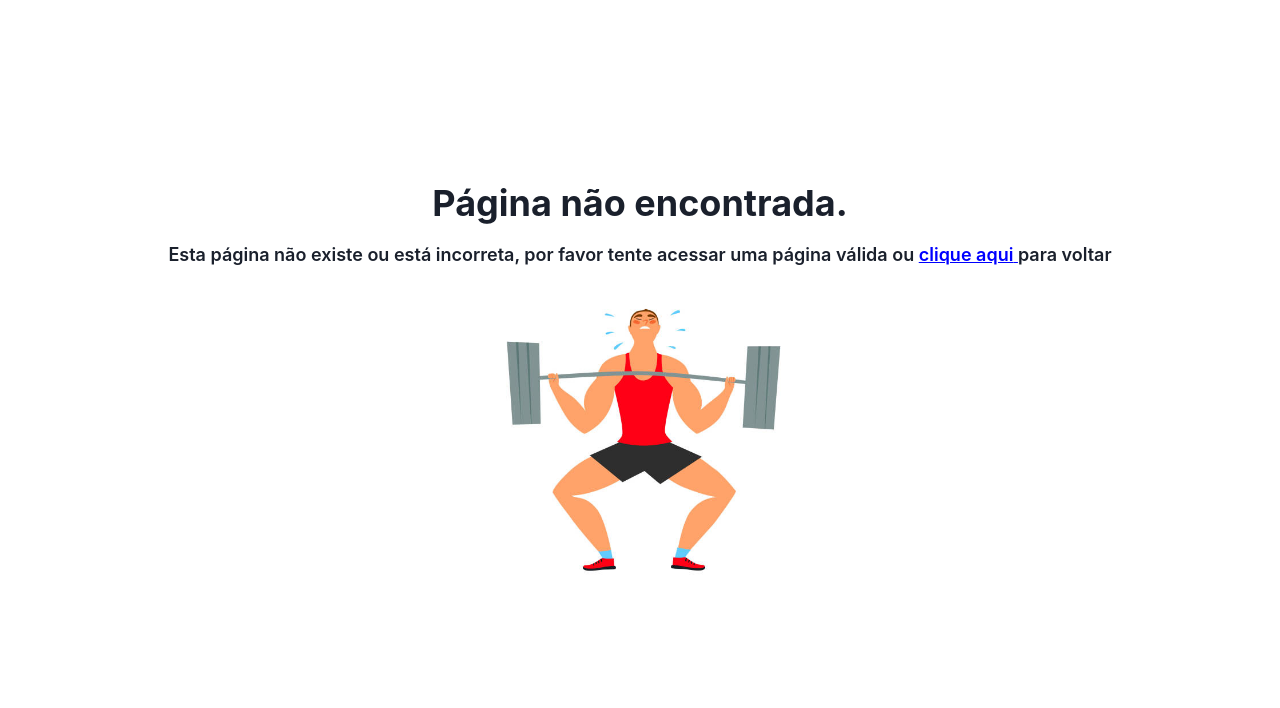
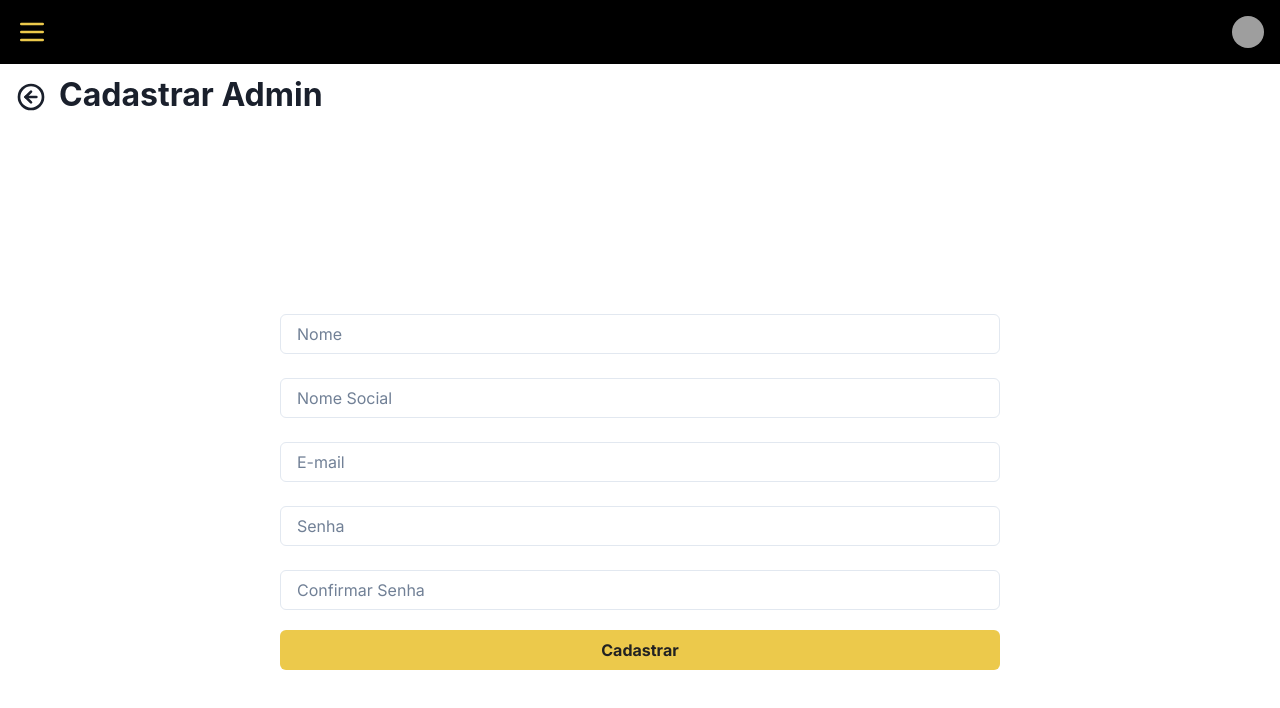
Before and after one commit to HugoPStowasser/Crossfit, a React (Vite) app: page /admin/user/admin/create/1 in a window 1280 px wide. Shown: the top 708 px of the page. Built offline with nearby package versions, Linux system fonts and the light colour scheme; no server answers; sample sign-in values are in the browser's storage; grey boxes are pictures that could not be loaded.

Commit message:
chore: crud admin

```diff
--- /dev/null
+++ b/src/pages/Admin/User/Form/CreateAdmin.tsx
@@ -0,0 +1,143 @@
+import { useEffect, useState } from "react";
+import { Box, Button, FormControl, Input, Text } from "@chakra-ui/react";
+import { TitleWithBackButton } from "../../../../components/TitleWithBackButton";
+import { useAdmin } from "../hooks/useAdmin";
+import { FieldErrors } from "react-hook-form";
+import { TAdminFormValues } from "../types";
+import { TbLockOpen, TbX } from "react-icons/tb";
+
+const PasswordInputs = ({
+  register,
+  errors,
+}: {
+  register: any;
+  errors: FieldErrors<TAdminFormValues>;
+}) => {
+  return (
+    <>
+      <FormControl mt="6">
+        <Input {...register("password")} placeholder="Senha" type="password" />
+        {errors.password && (
+          <Text color="red.500" fontSize={"sm"} pt="5px">
+            {errors.password?.message}
+          </Text>
+        )}
+      </FormControl>
+      <FormControl mt="6">
+        <Input
+          {...register("confirmPassword")}
+          placeholder="Confirmar Senha"
+          type="password"
+        />
+        {errors.confirmPassword && (
+          <Text color="red.500" fontSize={"sm"} pt="5px">
+            {errors.confirmPassword?.message}
+          </Text>
+        )}
+      </FormControl>
+    </>
+  );
+};
+
+export const CreateAdmin = () => {
+  const [changePassword, setChangePassword] = useState(false);
+  const { onSubmit, register, errors, isLoading, admin, setValue } = useAdmin();
+
+  useEffect(() => {
+    if (admin.idAdmin) {
+      setValue("name", admin.name);
+      setValue("socialName", admin.socialName);
+      setValue("email", admin.email);
+    }
+  }, [admin]);
+
+  useEffect(() => {
+    if (!changePassword) {
+      setValue("password", "");
+      setValue("confirmPassword", "");
+    }
+  }, [changePassword]);
+
+  return (
+    <Box p="15px">
+      <TitleWithBackButton title="Cadastrar Admin" />
+      <Box
+        display={"flex"}
+        justifyContent={"center"}
+        alignItems={"center"}
+        flexDir={"column"}
+        pt="100px"
+      >
+        <Box width={"80%"} maxW={"720px"}>
+          <Box mt="100px">
+            <form onSubmit={onSubmit}>
+              <FormControl mt="6">
+                <Input {...register("name")} placeholder="Nome" />
+                {errors.name && (
+                  <Text color="red.500" fontSize={"sm"} pt="5px">
+                    {errors.name?.message}
+                  </Text>
+                )}
+              </FormControl>
+              <FormControl mt="6">
+                <Input {...register("socialName")} placeholder="Nome Social" />
+                {errors.socialName && (
+                  <Text color="red.500" fontSize={"sm"} pt="5px">
+                    {errors.socialName?.message}
+                  </Text>
+                )}
+              </FormControl>
+              <FormControl mt="6">
+                <Input
+                  {...register("email")}
+                  placeholder="E-mail"
+                  type="email"
+                />
+                {errors.email && (
+                  <Text color="red.500" fontSize={"sm"} pt="5px">
+                    {errors.email?.message}
+                  </Text>
+                )}
+              </FormControl>
+              {admin.idAdmin ? (
+                <Box mt="10px">
+                  <Text
+                    display="flex"
+                    alignItems={"center"}
+                    gap={3}
+                    cursor={"pointer"}
+                    _hover={{ opacity: 0.7 }}
+                    onClick={() =>
+                      setChangePassword((beforeState) => !beforeState)
+                    }
+                  >
+                    {!changePassword ? <TbLockOpen /> : <TbX />}
+                    {!changePassword
+                      ? "Deseja Editar a senha?"
+                      : "Cancelar edição de senha."}
+                  </Text>
+                  {changePassword ? (
+                    <PasswordInputs register={register} errors={errors} />
+                  ) : null}
+                </Box>
+              ) : (
+                <PasswordInputs register={register} errors={errors} />
+              )}
+              <Button
+                color="#222"
+                colorScheme="yellow"
+                size="md"
+                w="100%"
+                mt="5"
+                type="submit"
+                isLoading={isLoading}
+              >
+                {admin.idAdmin ? "Salvar" : "Cadastrar"}
+              </Button>
+            </form>
+          </Box>
+        </Box>
+      </Box>
+    </Box>
+  );
+};
--- a/src/pages/Admin/User/User.tsx
+++ b/src/pages/Admin/User/User.tsx
@@ -43,7 +43,12 @@ export const User = () => {
             <Text>Adicionar Usuário</Text>
           </MenuButton>
           <MenuList>
-            <MenuItem display={"flex"} alignItems={"center"} gap={2}>
+            <MenuItem
+              display={"flex"}
+              alignItems={"center"}
+              gap={2}
+              onClick={() => handleGoToCreatePage("admin/create")}
+            >
               <TbLock size={20} /> <Text>Administrador</Text>
             </MenuItem>
             <MenuItem display={"flex"} alignItems={"center"} gap={2}>
--- /dev/null
+++ b/src/pages/Admin/User/hooks/useAdmin.ts
@@ -0,0 +1,101 @@
+import { useState, useEffect } from "react";
+import { TAdminData, TAdminFormValues, TAdminHttp } from "../types";
+import { useNavigate, useParams } from "react-router-dom";
+import { useCustomToast } from "../../../../hooks/useCustomToast";
+import { useUserRequest } from "./useUserRequest";
+import { mapperAdminHttpToForm } from "../mappers";
+import { useForm } from "react-hook-form";
+import { zodResolver } from "@hookform/resolvers/zod";
+import {
+  adminCreateFormSchema,
+  adminUpdateFormSchema,
+} from "../schemas/schema";
+
+export const useAdmin = () => {
+  const { idAdmin } = useParams();
+  const [admin, setAdmin] = useState<TAdminData>({} as TAdminData);
+  const [isLoading, setIsLoading] = useState(false);
+  const navigate = useNavigate();
+  const { errorToast, successToast } = useCustomToast();
+
+  const apiUser = useUserRequest();
+
+  const getAdminById = async (id: number) => {
+    try {
+      const { data }: { data: TAdminHttp } = await apiUser.getAdminById(id);
+      setAdmin(mapperAdminHttpToForm(data));
+      return mapperAdminHttpToForm(data);
+    } catch (error) {
+      errorToast({
+        title: `Não foi possível encontrar o admin!`,
+      });
+    }
+    return {};
+  };
+
+  const {
+    register,
+    handleSubmit,
+    setValue,
+    getValues,
+    formState: { errors },
+  } = useForm<TAdminFormValues>({
+    resolver: idAdmin
+      ? zodResolver(adminUpdateFormSchema)
+      : zodResolver(adminCreateFormSchema),
+    defaultValues: {
+      name: "",
+      socialName: "",
+      email: "",
+      password: "",
+      confirmPassword: "",
+    },
+    shouldUnregister: false,
+  });
+
+  useEffect(() => {
+    if (idAdmin) {
+      getAdminById(Number(idAdmin));
+    }
+  }, [idAdmin]);
+
+  const onSubmitHandler = async () => {
+    try {
+      setIsLoading(true);
+      const { name, socialName, password, email } = getValues();
+      if (admin.idAdmin) {
+        await apiUser.updateAdmin({
+          name,
+          socialName: socialName || "",
+          idAdmin: admin.idAdmin,
+          password,
+          email,
+        });
+        successToast({
+          title: `Admin editado com sucesso!`,
+        });
+      } else {
+        await apiUser.insertAdmin(getValues());
+        successToast({
+          title: `Admin cadastrado com sucesso!`,
+        });
+      }
+      navigate("/admin/user");
+    } catch (err) {
+      errorToast({
+        title: `Não foi possível estabelecer conexão com o servidor`,
+      });
+    } finally {
+      setIsLoading(false);
+    }
+  };
+
+  return {
+    register,
+    onSubmit: handleSubmit(onSubmitHandler),
+    errors,
+    admin,
+    setValue,
+    isLoading,
+  };
+};
--- a/src/pages/Admin/User/hooks/useProfessor.ts
+++ b/src/pages/Admin/User/hooks/useProfessor.ts
@@ -7,7 +7,6 @@ import { zodResolver } from "@hookform/resolvers/zod";
 import { professorFormSchema } from "../schemas/schema";
 import { mapperProfessorHttpToForm } from "../mappers";
 import { useForm } from "react-hook-form";
-import { useUser } from "./useUser";
 
 export const useProfessor = () => {
   const { idProfessor } = useParams();
@@ -17,7 +16,6 @@ export const useProfessor = () => {
   const [isLoading, setIsLoading] = useState(false);
   const navigate = useNavigate();
   const { errorToast, successToast } = useCustomToast();
-  const {} = useUser();
 
   const apiUser = useUserRequest();
 
--- a/src/pages/Admin/User/hooks/useUserRequest.ts
+++ b/src/pages/Admin/User/hooks/useUserRequest.ts
@@ -1,5 +1,10 @@
 import { api } from "../../../../services/http";
-import { TProfessorFormValues, TProfessorHttp } from "../types";
+import {
+  TAdminHttp,
+  TAdminUpdateFormValues,
+  TProfessorFormValues,
+  TProfessorHttp,
+} from "../types";
 
 export const useUserRequest = () => {
   const getAll = () => {
@@ -10,8 +15,16 @@ export const useUserRequest = () => {
     return api.post("/professor", data);
   };
 
+  const insertAdmin = (data: TAdminUpdateFormValues) => {
+    return api.post("/admin", data);
+  };
+
   const getProfessorById = (id: number) => {
     return api.get(`/user/professor/${id}`);
+  };
+
+  const getAdminById = (id: number) => {
+    return api.get(`/user/admin/${id}`);
   };
 
   const updateProfessor = ({
@@ -22,15 +35,22 @@ export const useUserRequest = () => {
     return api.put(`/professor/${idProfessor}`, { name, socialName });
   };
 
+  const updateAdmin = (data: TAdminHttp) => {
+    return api.put(`/admin/${data.idAdmin}`, data);
+  };
+
   const deleteUserById = (id: number) => {
     return api.delete(`/user/${id}`);
   };
 
   return {
     getAll,
+    getAdminById,
+    getProfessorById,
     insertProfessor,
-    getProfessorById,
+    insertAdmin,
     updateProfessor,
+    updateAdmin,
     deleteUserById,
   };
 };
--- a/src/pages/Admin/User/mappers/index.ts
+++ b/src/pages/Admin/User/mappers/index.ts
@@ -1,4 +1,4 @@
-import { TProfessorHttp, TUserHttp } from "../types";
+import { TAdminHttp, TProfessorHttp, TUserHttp } from "../types";
 
 export const mapperHttpToTable = (data: TUserHttp[]) => {
   return data.map((user, index) => {
@@ -17,3 +17,14 @@ export const mapperProfessorHttpToForm = (data: TProfessorHttp) => {
     socialName: data.socialName,
   };
 };
+
+export const mapperAdminHttpToForm = (data: TAdminHttp) => {
+  return {
+    idAdmin: data.idAdmin,
+    name: data.name,
+    socialName: data.socialName,
+    email: data.email,
+    password: "",
+    confirmPassword: "",
+  };
+};
--- a/src/pages/Admin/User/schemas/schema.ts
+++ b/src/pages/Admin/User/schemas/schema.ts
@@ -2,3 +2,24 @@ import { z } from "zod";
 export const professorFormSchema = z.object({
   name: z.string().nonempty("O nome do professor é obrigatório.").max(255),
 });
+
+export const adminCreateFormSchema = z
+  .object({
+    name: z.string().nonempty("O nome é obrigatório.").max(255),
+    email: z.string().email().nonempty("O email é obrigatório.").max(100),
+    password: z.string().min(4, "A senha deve ter mais de 4 caracteres"),
+    confirmPassword: z.string().min(4, "A senha deve ter mais de 4 caracteres"),
+  })
+  .superRefine(({ confirmPassword, password }, ctx) => {
+    if (confirmPassword !== password) {
+      ctx.addIssue({
+        code: "custom",
+        message: "O campo senha e confirmar senha devem ser iguais.",
+      });
+    }
+  });
+
+export const adminUpdateFormSchema = z.object({
+  name: z.string().nonempty("O nome é obrigatório.").max(255),
+  email: z.string().email().nonempty("O email é obrigatório.").max(100),
+});
--- a/src/routes/Router.tsx
+++ b/src/routes/Router.tsx
@@ -10,6 +10,7 @@ import { Exercise, CreateExercise } from "../pages/Admin/Exercise";
 import { NotFound } from "../pages/Errors/NotFound";
 import { User } from "../pages/Admin/User";
 import { CreateProfessor } from "../pages/Admin/User/Form/CreateProfessor";
+import { CreateAdmin } from "../pages/Admin/User/Form/CreateAdmin";
 
 export const Router = () => {
   return (
@@ -32,6 +33,7 @@ export const Router = () => {
           path="user/professor/create/:idProfessor?"
           element={<CreateProfessor />}
         />
+        <Route path="user/admin/create/:idAdmin?" element={<CreateAdmin />} />
       </Route>
       <Route path="student" element={<ProtectedRoute />}>
         <Route path="home" element={<Home />} />
```
Also changed, not shown: src/pages/Admin/User/types/index.ts (+23 -0 lines).
